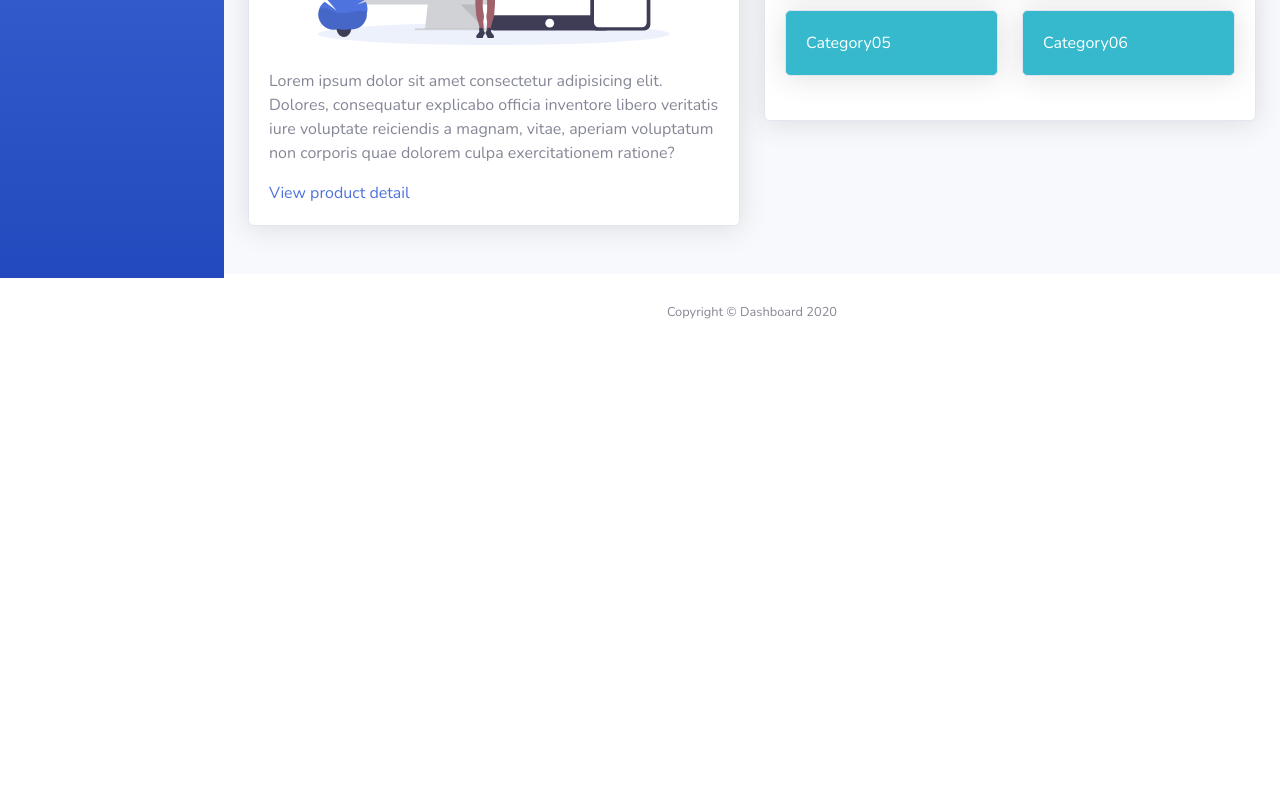
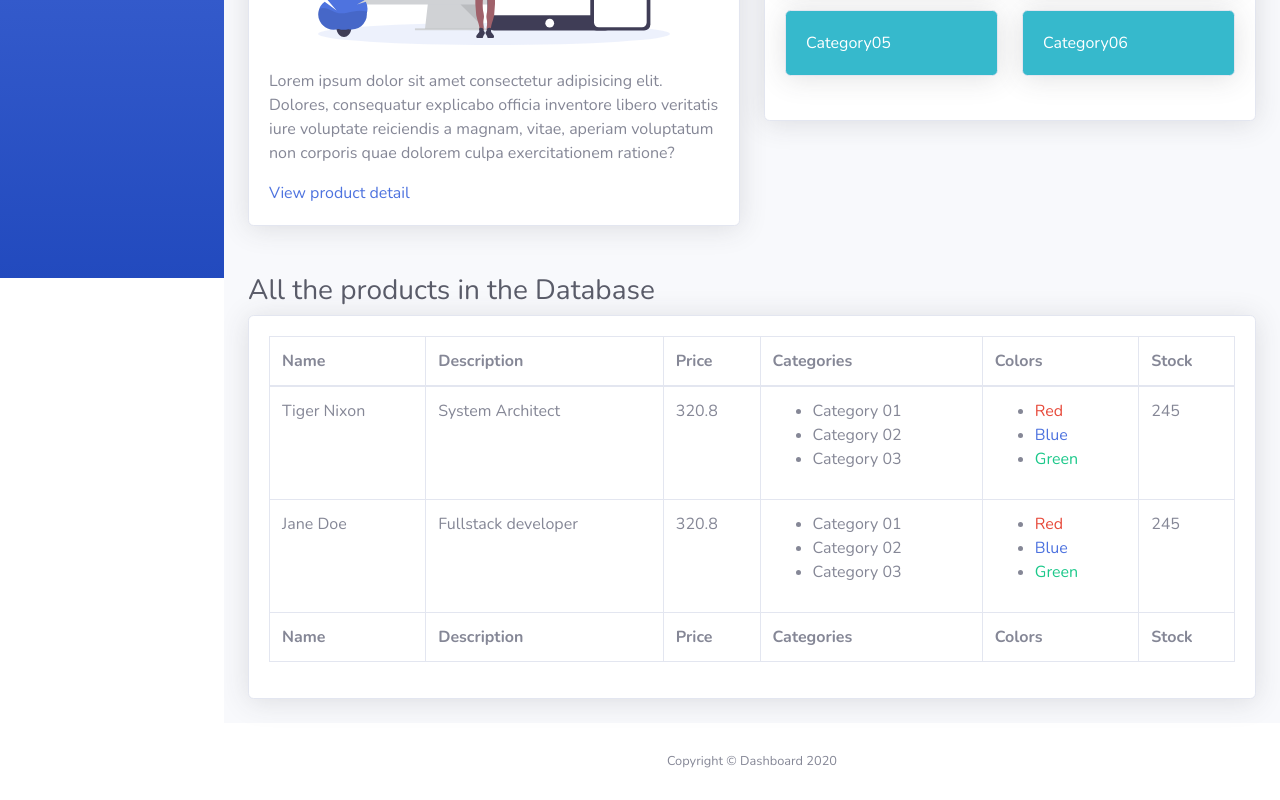
Before and after one commit to KevinScalesi/dashboard-react, a React (Create React App) app: page / in a window 1280 px wide. Shown: the part 522-1322 px from the top of the page. Before the commit the page ends 873 px from the top, so only its background shows below. Built offline with nearby package versions, Linux system fonts and the light colour scheme.

Commit message:
objetive 2 dashboard class 2 - add table

```diff
--- a/src/App.js
+++ b/src/App.js
@@ -1,4 +1,4 @@
-import './App.css';
+import './app.css';
 import Head from './components/Head'
 import SideBar from './components/SideBar'
 import TopBar from './components/TopBar'
@@ -7,6 +7,8 @@ import BigBox from './components/BigBox'
 import Categories from './components/Categories'
 import LastProd from './components/LastProd'
 import Footer from './components/Footer'
+import Table from './components/Table'
+
 
 function App() {
 
@@ -31,6 +33,53 @@ function App() {
       border: "border-left-warning"
     }
   ]
+
+  let products=[
+    {
+      Name:"Tiger Nixon",
+      Description:"System Architect",
+      Price:320.800,
+      Categories:["Category 01","Category 02","Category 03"],
+      Colors:[
+        {
+          Color:"Red",
+          Clase:"text-danger"
+        },
+        {
+          Color:"Blue",
+          Clase:"text-primary"
+        },
+        {
+          Color:"Green",
+          Clase:"text-success"
+        }
+      ],
+      Stock:245
+    },
+    {
+      Name:"Jane Doe",
+      Description:"Fullstack developer",
+      Price:320.800,
+      Categories:["Category 01","Category 02","Category 03"],
+      Colors:[
+        {
+          Color:"Red",
+          Clase:"text-danger"
+        },
+        {
+          Color:"Blue",
+          Clase:"text-primary"
+        },
+        {
+          Color:"Green",
+          Clase:"text-success"
+        }
+      ],
+      Stock:245
+    }
+  ]
+  let columns = Object.keys(products[0])
+
   return (
     <div className="App">
 
@@ -84,6 +133,13 @@ function App() {
                     <Categories categories={categories}/>
                   </BigBox>
                 </div>
+
+                {/* <!-- PRODUCTS LIST --> */}
+                <h1 className="h3 mb-2 text-gray-800">All the products in the Database</h1>
+
+                {/* <!-- DataTales Example --> */}
+                <Table columns={columns} products={products}/>
+
               </div>
               {/* <!-- /.container-fluid --> */}
             </div>
--- /dev/null
+++ b/src/components/Table.js
@@ -0,0 +1,27 @@
+import React from 'react'
+import TableRow from './TableRow'
+import TableColumn from './TableColumn'
+
+function Table(props){
+    return (
+        <div className="card shadow mb-4">
+            <div className="card-body">
+            <div className="table-responsive">
+                <table className="table table-bordered" id="dataTable" width="100%" cellspacing="0">
+                <thead>
+                    <TableColumn TableColumns={props.columns}/>
+                </thead>
+                <tfoot>
+                    <TableColumn TableColumns={props.columns}/>
+                </tfoot>
+                <tbody>
+                    {props.products.map((product,i) => <TableRow product={product} key={"product" + i}/>)}
+                </tbody>
+                </table>
+            </div>
+            </div>
+        </div>
+    );
+}
+
+export default Table
--- /dev/null
+++ b/src/components/TableColumn.js
@@ -0,0 +1,11 @@
+import React from 'react'
+
+function TableColumn(props){
+    return (
+        <tr>
+            {props.TableColumns.map((column,i)=> <th key={"colum" + i}>{column}</th>)}
+        </tr>
+    );
+}
+
+export default TableColumn
--- /dev/null
+++ b/src/components/TableRow.js
@@ -0,0 +1,25 @@
+import React from 'react'
+
+
+function TableRow(props){
+    return (
+        <tr>
+            <td>{props.product.Name}</td>
+            <td>{props.product.Description}</td>
+            <td>{props.product.Price}</td>
+            <td>
+                <ul>
+                    {props.product.Categories.map((category,i)=><li key={category + i}>{category}</li>)}
+                </ul>
+            </td>
+            <td>
+                <ul>
+                    {props.product.Colors.map((color,i)=><li key={color + i}><span className={color.Clase}>{color.Color}</span></li>)}
+                </ul>
+            </td>
+            <td>{props.product.Stock}</td>
+        </tr>
+    );
+}
+
+export default TableRow
```
